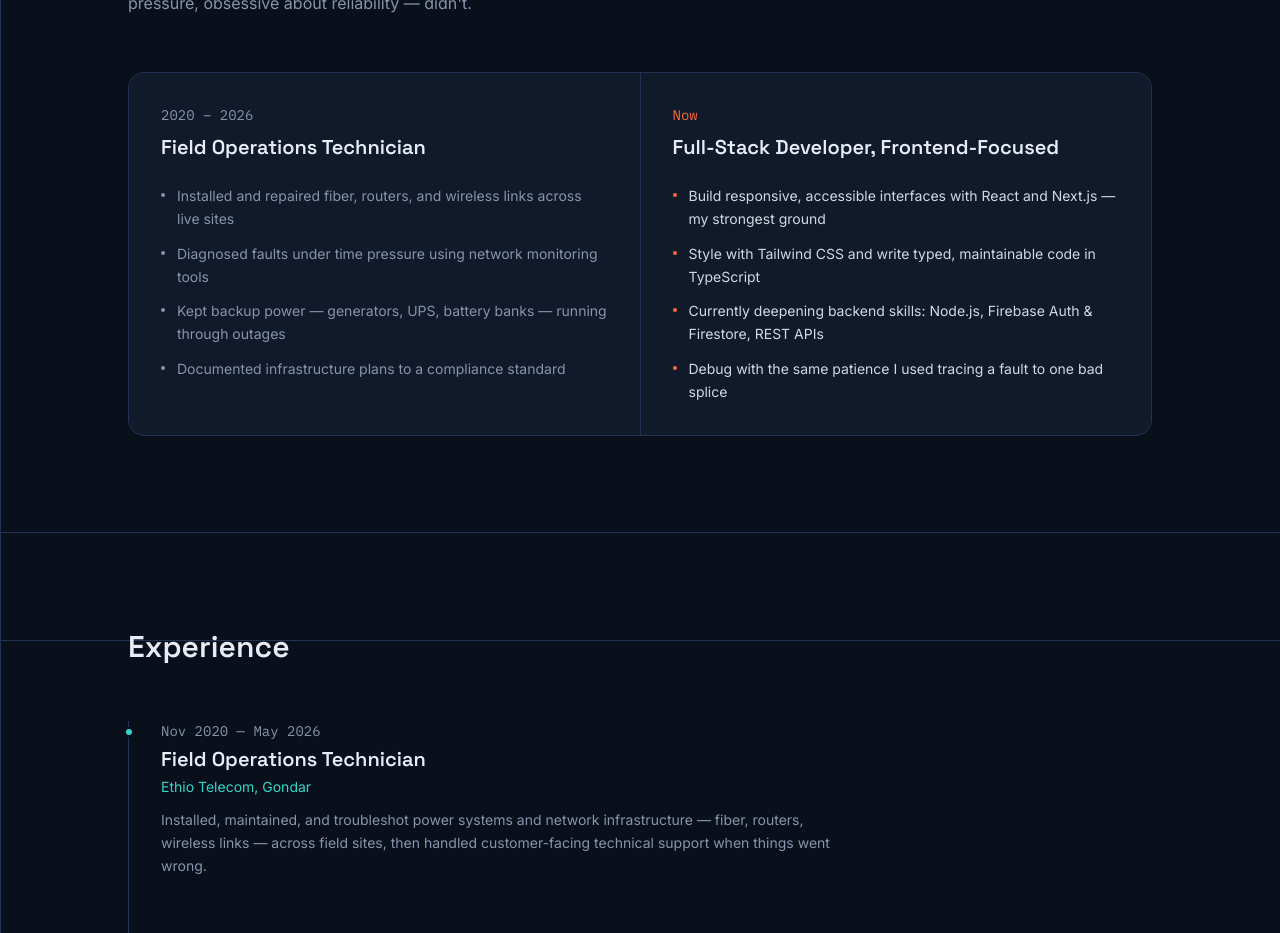
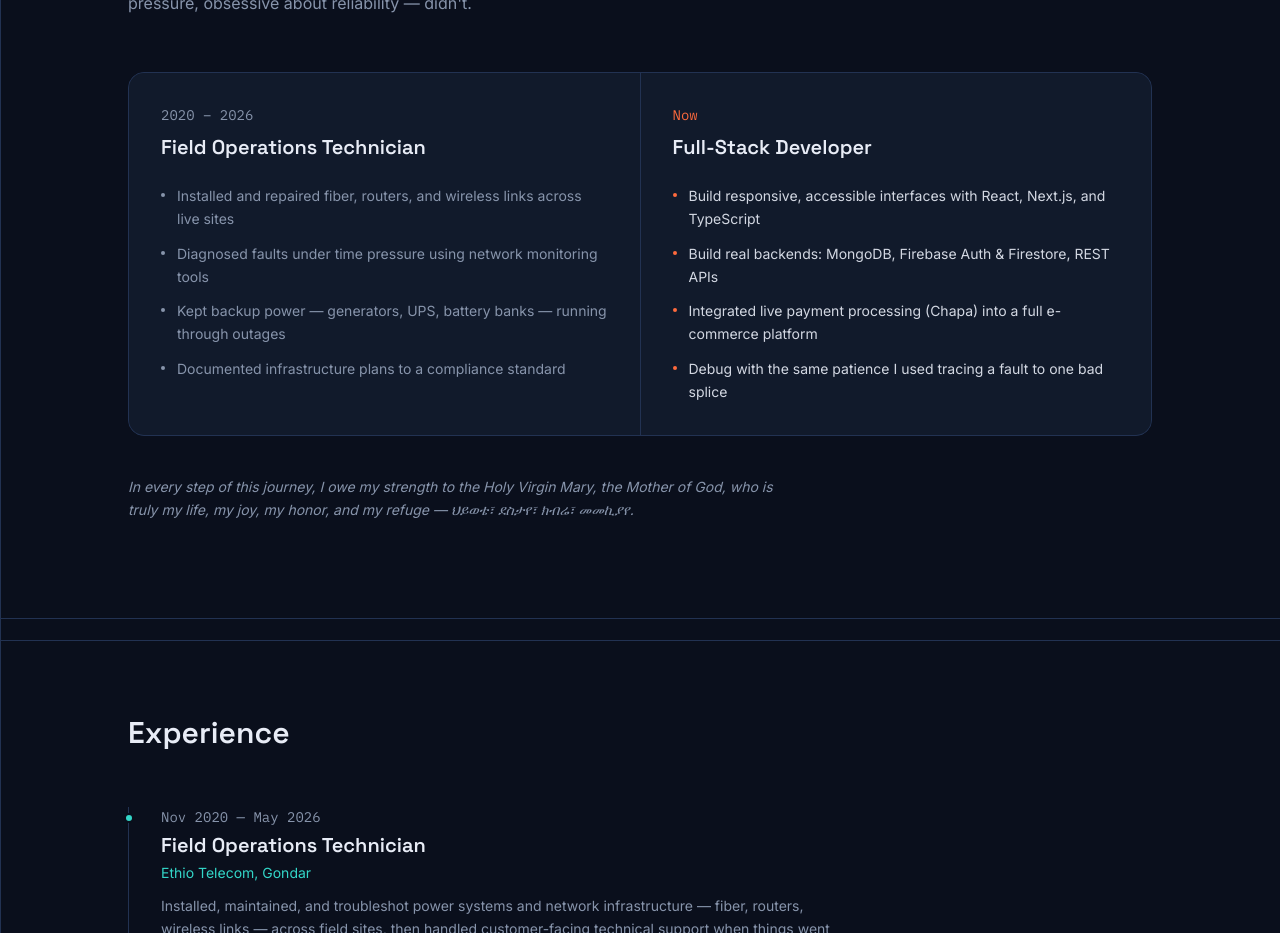
Before and after one commit to Efo-Ysieni16210301/Portfolio, a Next.js app: page / in a window 1280 px wide. Shown: the part 960-1893 px from the top of the page. Built offline with nearby package versions, Linux system fonts and the light colour scheme.

Commit message:
Revise About section with new skills and personal note
Updated the 'now' section with new skills and experiences, and improved formatting for consistency. Added a personal note of gratitude at the end.

```diff
--- a/components/About.tsx
+++ b/components/About.tsx
@@ -6,9 +6,9 @@ const then = [
 ];
 
 const now = [
-  "Build responsive, accessible interfaces with React and Next.js — my strongest ground",
-  "Style with Tailwind CSS and write typed, maintainable code in TypeScript",
-  "Currently deepening backend skills: Node.js, Firebase Auth & Firestore, REST APIs",
+  "Build responsive, accessible interfaces with React, Next.js, and TypeScript",
+  "Build real backends: MongoDB, Firebase Auth & Firestore, REST APIs",
+  "Integrated live payment processing (Chapa) into a full e-commerce platform",
   "Debug with the same patience I used tracing a fault to one bad splice",
 ];
 
@@ -21,10 +21,10 @@ export default function About() {
         </h2>
         <p className="mt-4 max-w-2xl leading-relaxed text-muted">
           I have a BSc in Electrical and Computer Engineering from Woldia
-          University, and spent five years as a Field Operations Technician at
-          Ethio Telecom. The tools changed when I moved into web development.
-          The way I work — methodical, comfortable under pressure, obsessive
-          about reliability — didn&apos;t.
+          University, and spent five years as a Field Operations Technician
+          at Ethio Telecom. The tools changed when I moved into web
+          development. The way I work — methodical, comfortable under
+          pressure, obsessive about reliability — didn&apos;t.
         </p>
 
         <div className="mt-14 grid gap-px overflow-hidden rounded-2xl border border-line bg-line md:grid-cols-2">
@@ -35,10 +35,7 @@ export default function About() {
             </h3>
             <ul className="mt-6 space-y-3">
               {then.map((line) => (
-                <li
-                  key={line}
-                  className="flex gap-3 text-sm leading-relaxed text-muted"
-                >
+                <li key={line} className="flex gap-3 text-sm leading-relaxed text-muted">
                   <span className="mt-2 h-1 w-1 shrink-0 rounded-full bg-muted" />
                   {line}
                 </li>
@@ -49,14 +46,11 @@ export default function About() {
           <div className="bg-surface p-8">
             <p className="font-mono text-sm text-signal">Now</p>
             <h3 className="font-display mt-2 text-xl font-semibold text-ink">
-              Full-Stack Developer, Frontend-Focused
+              Full-Stack Developer
             </h3>
             <ul className="mt-6 space-y-3">
               {now.map((line) => (
-                <li
-                  key={line}
-                  className="flex gap-3 text-sm leading-relaxed text-ink/90"
-                >
+                <li key={line} className="flex gap-3 text-sm leading-relaxed text-ink/90">
                   <span className="mt-2 h-1 w-1 shrink-0 rounded-full bg-signal" />
                   {line}
                 </li>
@@ -64,6 +58,12 @@ export default function About() {
             </ul>
           </div>
         </div>
+
+        <p className="mt-10 max-w-2xl text-sm italic leading-relaxed text-muted">
+          In every step of this journey, I owe my strength to the Holy Virgin
+          Mary, the Mother of God, who is truly my life, my joy, my honor,
+          and my refuge — ህይወቴ፣ ደስታየ፣ ክብሬ፣ መመኪያየ.
+        </p>
       </div>
     </section>
   );
```
